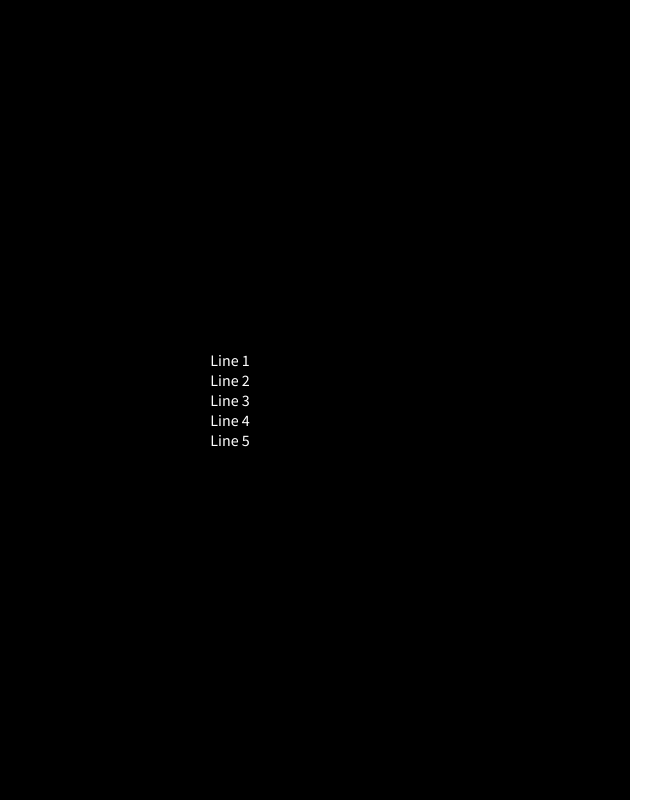
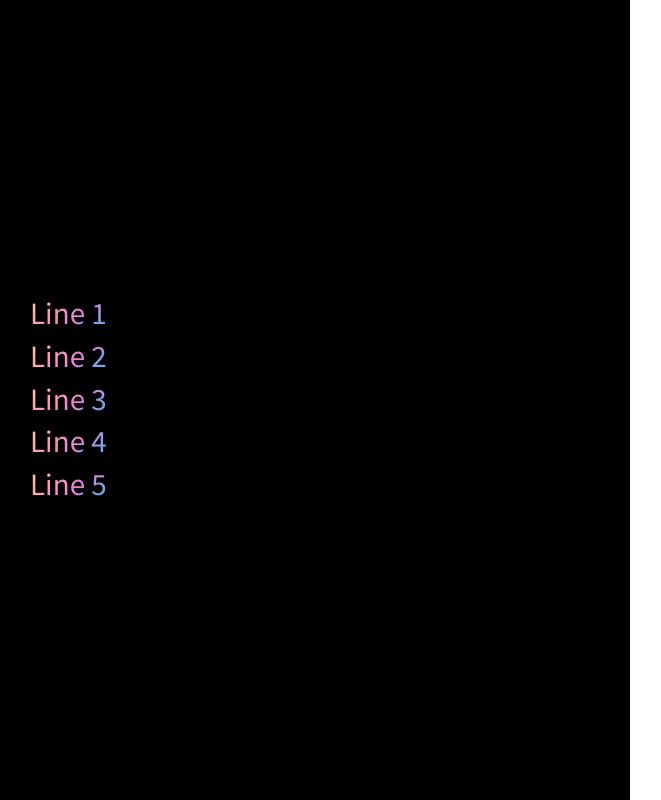
Before and after one commit to kelani34/Iphone-Page-clone, a React (Create React App) app: page / in a window 1280 px wide. Shown: the whole page, without its empty margins (170-831 px from the left). Built offline with nearby package versions, Linux system fonts and the light colour scheme.

Commit message:
upadte: quotes text animation

```diff
--- a/src/sections/Quote.js
+++ b/src/sections/Quote.js
@@ -1,19 +1,37 @@
 import React from "react";
-import styled from "styled-components";
+import styled, { keyframes } from "styled-components";
 
 const Quote = () => {
   return (
     <QuotesSection>
-      <div>Line 1</div>
-      <div>Line 2</div>
-      <div>Line 3</div>
-      <div>Line 4</div>
-      <div>Line 5</div>
+      <TextBox>
+        <Text>
+          <span>Line 1</span>
+        </Text>
+        <Text>
+          <span>Line 2</span>
+        </Text>
+        <Text>
+          <span>Line 3</span>
+        </Text>
+        <Text>
+          <span>Line 4</span>
+        </Text>
+        <Text>
+          <span>Line 5</span>
+        </Text>
+      </TextBox>
     </QuotesSection>
   );
 };
 
 export default Quote;
+
+const up = keyframes`
+    100% {
+        transform: translateY(0);
+    }
+`;
 
 const QuotesSection = styled.section`
   width: 100vh;
@@ -24,6 +42,36 @@ const QuotesSection = styled.section`
   flex-direction: column;
   align-items: center;
   justify-content: center;
+
   background-color: var(--dark);
   color: var(--white);
 `;
+const TextBox = styled.div`
+  width: 100vh;
+  height: 100vh;
+  position: relative;
+
+  display: flex;
+  flex-direction: column;
+  align-items: center;
+  justify-content: center;
+`;
+const Text = styled.p`
+  width: 50%;
+  font-size: var(--fontlg);
+  height: var(--fontmd);
+  position: relative;
+  overflow: hidden;
+
+  span {
+    position: absolute;
+    transform: translateY(3rem);
+    animation: ${up} 2.5s ease forwards;
+
+    font-family: var(--fontl);
+    background-image: linear-gradient(-45deg, var(--gradient));
+    background-clip: text;
+    -webkit-background-clip: text;
+    -webkit-text-fill-color: transparent;
+  }
+`;
```
